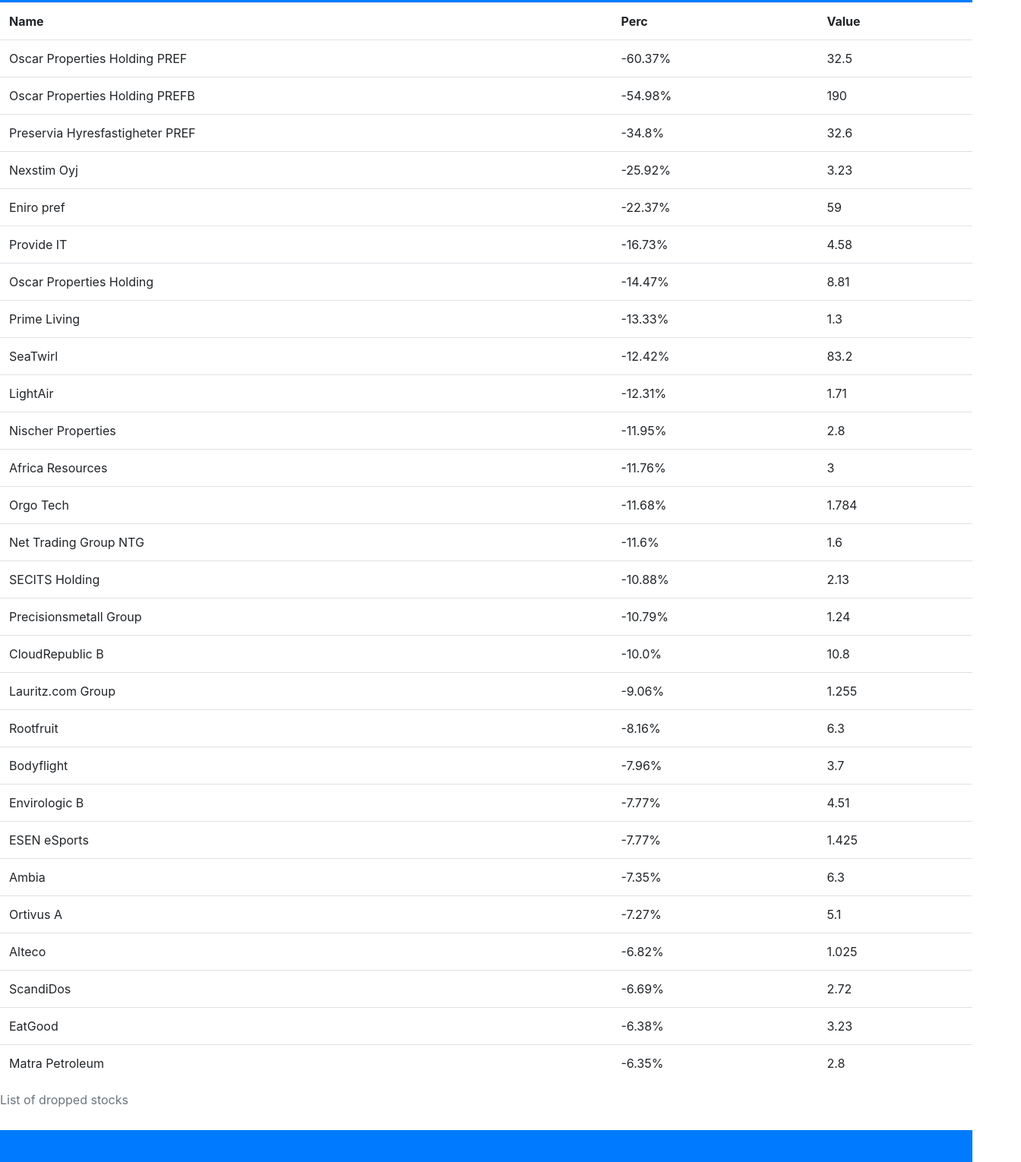
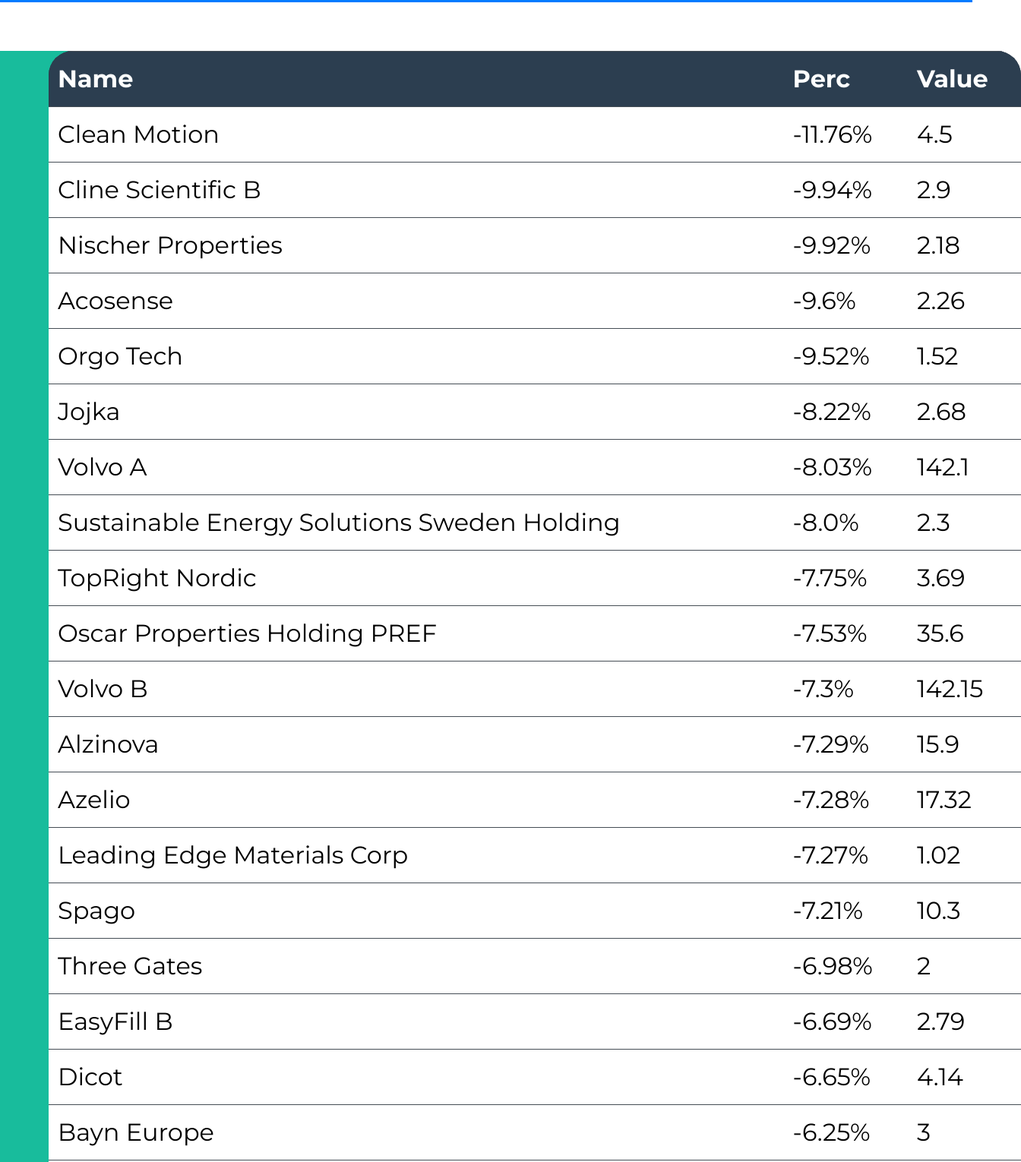
Before and after one commit to TheStr0m/stock-losers, a website with bundled scripts: page index.html in a window 1280 px wide. Shown: the part 973-2503 px from the top of the page at 76% size, 1344 px wide, since content can reach past the window. Built offline with nearby package versions, Linux system fonts and the light colour scheme.

Commit message:
html+css

```diff
--- a/data.JSON
+++ b/data.JSON
@@ -1,28 +1,21 @@
-[{"name": "Oscar Properties Holding PREF", "perc": "-60.37%", "price": 32.5},
-{"name": "Oscar Properties Holding PREFB", "perc": "-54.98%", "price": 190.0},
-{"name": "Preservia Hyresfastigheter PREF", "perc": "-34.8%", "price": 32.6},
-{"name": "Nexstim Oyj", "perc": "-25.92%", "price": 3.23},
-{"name": "Eniro pref", "perc": "-22.37%", "price": 59.0},
-{"name": "Provide IT", "perc": "-16.73%", "price": 4.58},
-{"name": "Oscar Properties Holding", "perc": "-14.47%", "price": 8.81},
-{"name": "Prime Living", "perc": "-13.33%", "price": 1.3},
-{"name": "SeaTwirl", "perc": "-12.42%", "price": 83.2},
-{"name": "LightAir", "perc": "-12.31%", "price": 1.71},
-{"name": "Nischer Properties", "perc": "-11.95%", "price": 2.8},
-{"name": "Africa Resources", "perc": "-11.76%", "price": 3.0},
-{"name": "Orgo Tech", "perc": "-11.68%", "price": 1.784},
-{"name": "Net Trading Group NTG", "perc": "-11.6%", "price": 1.6},
-{"name": "SECITS Holding", "perc": "-10.88%", "price": 2.13},
-{"name": "Precisionsmetall Group", "perc": "-10.79%", "price": 1.24},
-{"name": "CloudRepublic B", "perc": "-10.0%", "price": 10.8},
-{"name": "Lauritz.com Group", "perc": "-9.06%", "price": 1.255},
-{"name": "Rootfruit", "perc": "-8.16%", "price": 6.3},
-{"name": "Bodyflight", "perc": "-7.96%", "price": 3.7},
-{"name": "Envirologic B", "perc": "-7.77%", "price": 4.51},
-{"name": "ESEN eSports", "perc": "-7.77%", "price": 1.425},
-{"name": "Ambia", "perc": "-7.35%", "price": 6.3},
-{"name": "Ortivus A", "perc": "-7.27%", "price": 5.1},
-{"name": "Alteco", "perc": "-6.82%", "price": 1.025},
-{"name": "ScandiDos", "perc": "-6.69%", "price": 2.72},
-{"name": "EatGood", "perc": "-6.38%", "price": 3.23},
-{"name": "Matra Petroleum", "perc": "-6.35%", "price": 2.8}]
+[{"name": "Clean Motion", "perc": "-11.76%", "price": 4.5},
+{"name": "Cline Scientific B", "perc": "-9.94%", "price": 2.9},
+{"name": "Nischer Properties", "perc": "-9.92%", "price": 2.18},
+{"name": "Acosense", "perc": "-9.6%", "price": 2.26},
+{"name": "Orgo Tech", "perc": "-9.52%", "price": 1.52},
+{"name": "Jojka", "perc": "-8.22%", "price": 2.68},
+{"name": "Volvo A", "perc": "-8.03%", "price": 142.1},
+{"name": "Sustainable Energy Solutions Sweden Holding", "perc": "-8.0%", "price": 2.3},
+{"name": "TopRight Nordic", "perc": "-7.75%", "price": 3.69},
+{"name": "Oscar Properties Holding PREF", "perc": "-7.53%", "price": 35.6},
+{"name": "Volvo B", "perc": "-7.3%", "price": 142.15},
+{"name": "Alzinova", "perc": "-7.29%", "price": 15.9},
+{"name": "Azelio", "perc": "-7.28%", "price": 17.32},
+{"name": "Leading Edge Materials Corp", "perc": "-7.27%", "price": 1.02},
+{"name": "Spago", "perc": "-7.21%", "price": 10.3},
+{"name": "Three Gates", "perc": "-6.98%", "price": 2.0},
+{"name": "EasyFill B", "perc": "-6.69%", "price": 2.79},
+{"name": "Dicot", "perc": "-6.65%", "price": 4.14},
+{"name": "Bayn Europe", "perc": "-6.25%", "price": 3.0},
+{"name": "News55", "perc": "-5.93%", "price": 1.27},
+{"name": "Ziccum", "perc": "-5.76%", "price": 13.1}]
--- a/index.html
+++ b/index.html
@@ -23,7 +23,7 @@
 
   <!-- Custom styles for this template -->
   <link href="css/freelancer.min.css" rel="stylesheet">
-  <script src="https://ajax.googleapis.com/ajax/libs/jquery/3.3.1/jquery.min.js"></script>
+  <link rel="stylesheet" href="main.css">
 
 </head>
 
@@ -65,15 +65,16 @@
   </header>
 
 <!--Stocks table-->
-<section class="bg-primary text-white mb-0" id="table"></section>
-<table class="table">
-  <caption>List of dropped stocks</caption>
-    <tr>
+<section class="bg-primary text-white mb-0"></section>
+<center style="background-color:#18bc9c;">
+  <table class="table tingotable table-striped table-dark">
+    <tr class="rounded">
       <th scope="col">Name</th>
       <th scope="col">Perc</th>
       <th scope="col">Value</th>
     </tr>
-</table>
+  </table>
+</center>
 
   <!-- Portfolio Grid Section
   <section class="portfolio" id="portfolio">
@@ -149,7 +150,7 @@
   <section class="bg-primary text-white mb-0" id="about">
     <div class="container">
       <h2 class="text-center text-uppercase text-white">About</h2>
-      <hr class="star-light mb-5">
+      <hr class="star-lights mb-5">
       <div class="row">
         <div class="col-lg-4 ml-auto">
           <p class="lead">Top Losers is a free to use stock market analyzing service online on our web-page aswell as on our app. </p>
@@ -411,22 +412,6 @@
     </div>
   </div>
 
-  <script>
-      $(document).ready(function () {
-          $.getJSON("./data.json", function(data) {
-              var stocks_data = '';
-              $.each(data, function (key, value) {
-                   stocks_data += '<tr>';
-                   stocks_data += '<td>' + value.name + '</td>';
-                   stocks_data += '<td>' + value.perc + '</td>';
-                   stocks_data += '<td>' + value.price + '</td>';
-                   stocks_data += '</tr>';
-              });
-              $('.table').append(stocks_data);
-          });
-
-      });
-      </script>
 
   <!-- Bootstrap core JavaScript -->
   <script src="vendor/jquery/jquery.min.js"></script>
@@ -442,6 +427,8 @@
 
   <!-- Custom scripts for this template -->
   <script src="js/freelancer.min.js"></script>
+  <script src="https://ajax.googleapis.com/ajax/libs/jquery/3.3.1/jquery.min.js"></script>
+  <script src="main.js"></script>
 
 </body>
 
--- a/main.css
+++ b/main.css
@@ -0,0 +1,26 @@
+.table.table-striped.table-dark tr{
+    color: rgb(0, 0, 0);
+}
+
+.table.table-striped.table-dark tr:nth-child(odd){
+    background-color: rgb(255, 255, 255);
+}
+
+.table.table-striped.table-dark tr:nth-child(even){
+    background-color: rgb(255, 255, 255);
+}
+.table.table-striped.table-dark tr:nth-child(1){
+    background-color: #2C3E50;
+    color: white;
+}
+
+.tingotable{
+    overflow: hidden;
+    border-collapse: collapse;
+    width: 70%;
+    font-size: 2em;
+    font-family: montserrat;
+    border-radius: 1em;
+    margin: 2em;
+    background-color: #18bc9c;
+}
--- a/main.js
+++ b/main.js
@@ -0,0 +1,13 @@
+$(document).ready(function () {
+    $.getJSON("./data.json", function(data) {
+        var stocks_data = '';
+        $.each(data, function (key, value) {
+             stocks_data += '<tr class="rounded">';
+             stocks_data += '<td>' + value.name + '</td>';
+             stocks_data += '<td>' + value.perc + '</td>';
+             stocks_data += '<td>' + value.price + '</td>';
+             stocks_data += '</tr>';
+        });
+        $('.table').append(stocks_data);
+    });
+});
```
Also changed, not shown: img/stockicon.png, 1 other file.
